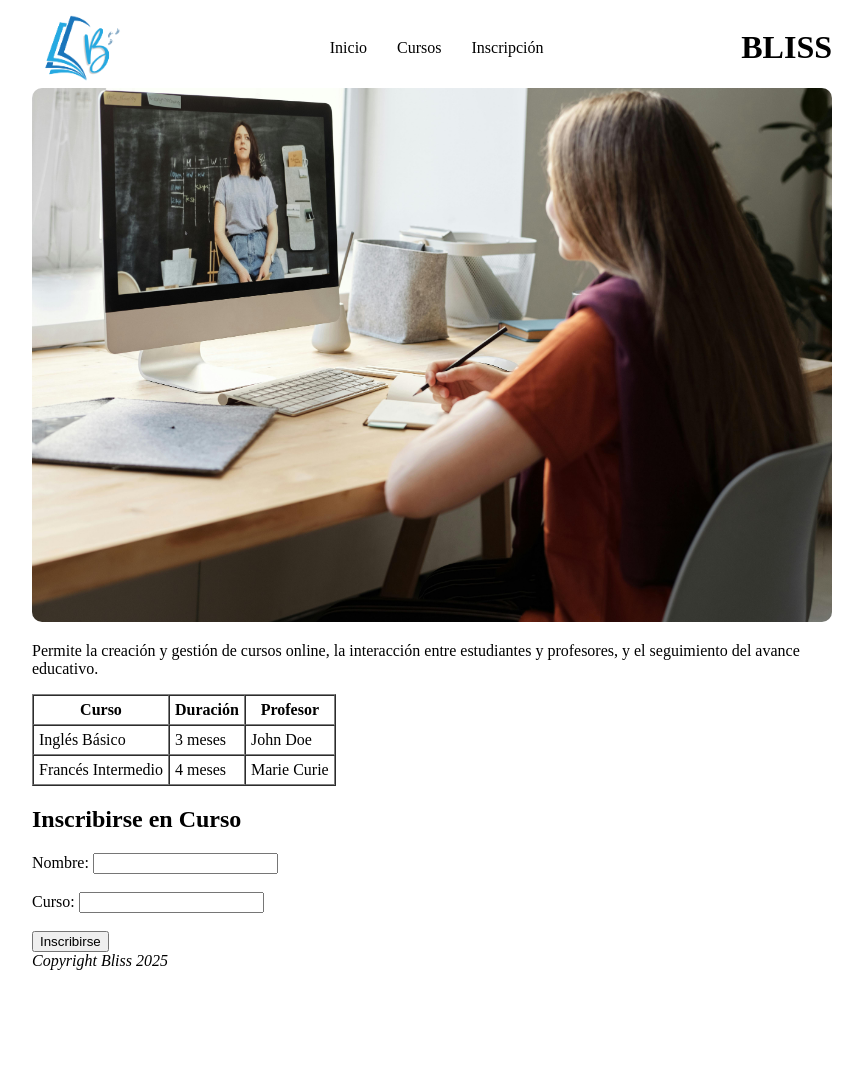
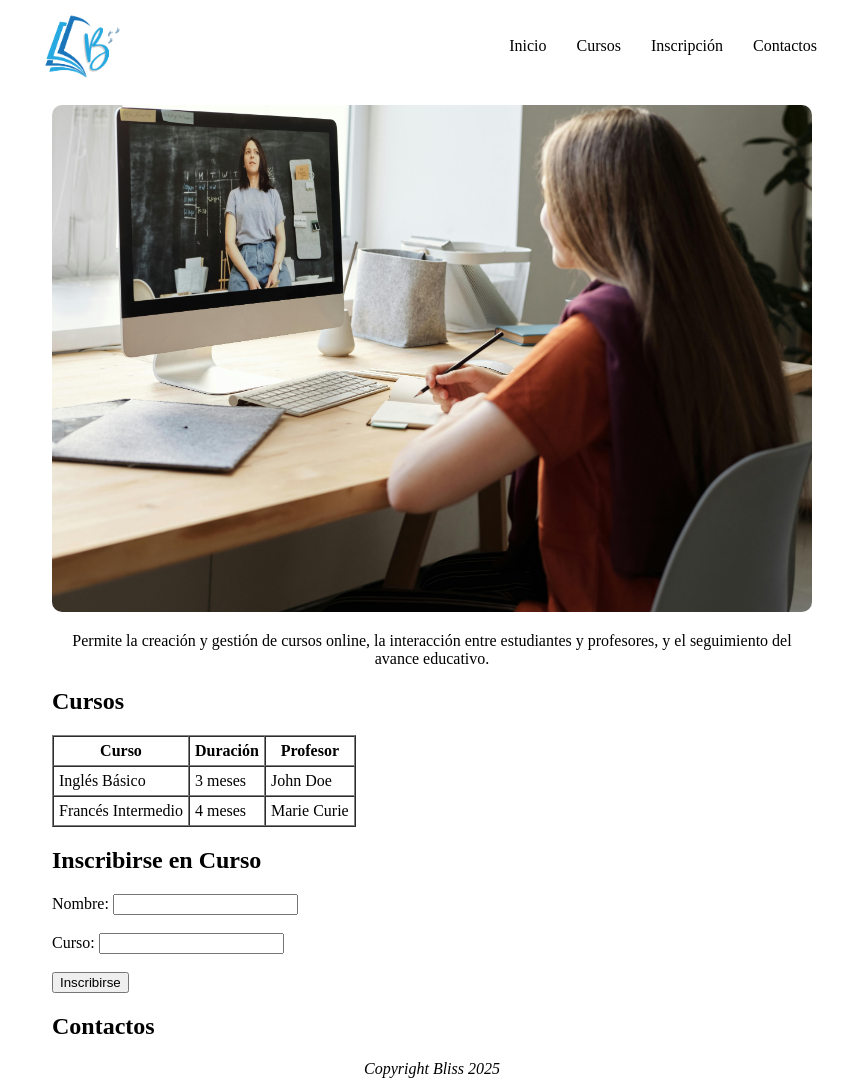
Before and after one commit to crixfer/Sistema-E-Learning, a plain HTML site: page index.html in a window 1280 px wide. Shown: the whole page, without its empty margins (208-1071 px from the left). Before the commit the page ends 978 px from the top, so only its background shows below. Drawn offline with Linux system fonts and the light colour scheme.

Commit message:
Cambio en los estilos. Modificación en detalles de los navegadores y posicionamiento.

```diff
--- a/index.html
+++ b/index.html
@@ -22,43 +22,60 @@
       max-width: 800px;
     }
 
+    .main-container {
+      margin: 20px;
+    }
+
     .options-container {
       display: flex;
       align-items: center;
       gap: 30px;
+      margin-right: 15px;
+    }
+
+    .option {
+      font-size: 16px;
+      text-decoration: none;
+      color: #000;
+    }
+
+    .descripcion,
+    footer {
+      text-align: center;
     }
   </style>
 
   <!-- Contenido de la pagina -->
   <body class="container">
     <div class="wrapper">
-      <header>
+      <header class="header">
         <img
           src="./imagenes/BLISS OFFICIAL LOGO SMALL PNG (1).png"
           style="width: 100px"
           alt="Logo"
         />
         <div class="options-container">
-          <div id="Inicio" class="option">Inicio</div>
-          <div id="Cursos" class="option">Cursos</div>
-          <div id="Inscripción" class="option">Inscripción</div>
+          <a href="#inicio" class="option">Inicio</a>
+          <a href="#cursos" class="option">Cursos</a>
+          <a href="#inscripcion" class="option">Inscripción</a>
+          <a href="#contacto" class="option">Contactos</a>
         </div>
-
-        <h1>BLISS</h1>
       </header>
 
-      <main>
+      <main class="main-container">
         <img
           src="./imagenes/teaching 2.jpg"
           alt="E-learning Idiomas"
           style="width: 100%; height: auto; border-radius: 10px"
         />
 
-        <p>
+        <p class="descripcion">
           Permite la creación y gestión de cursos online, la interacción entre
           estudiantes y profesores, y el seguimiento del avance educativo.
         </p>
 
+        <section class="section-1">
+          <h2 id="cursos" class="curso">Cursos</h2>
           <table border="1" cellpadding="5" cellspacing="0">
             <tr>
               <th>Curso</th>
@@ -76,13 +93,20 @@
               <td>Marie Curie</td>
             </tr>
           </table>
+        </section>
 
-        <h2>Inscribirse en Curso</h2>
+        <section class="section-2">
+          <h2 id="inscripcion">Inscribirse en Curso</h2>
           <form>
             Nombre: <input type="text" name="nombre" /><br /><br />
             Curso: <input type="text" name="curso" /><br /><br />
             <button type="submit">Inscribirse</button>
           </form>
+        </section>
+
+        <section id="contacto" class="contacto">
+          <h2>Contactos</h2>
+        </section>
       </main>
 
       <footer>
```
Lines whose indentation alone changed are shown as unchanged.
